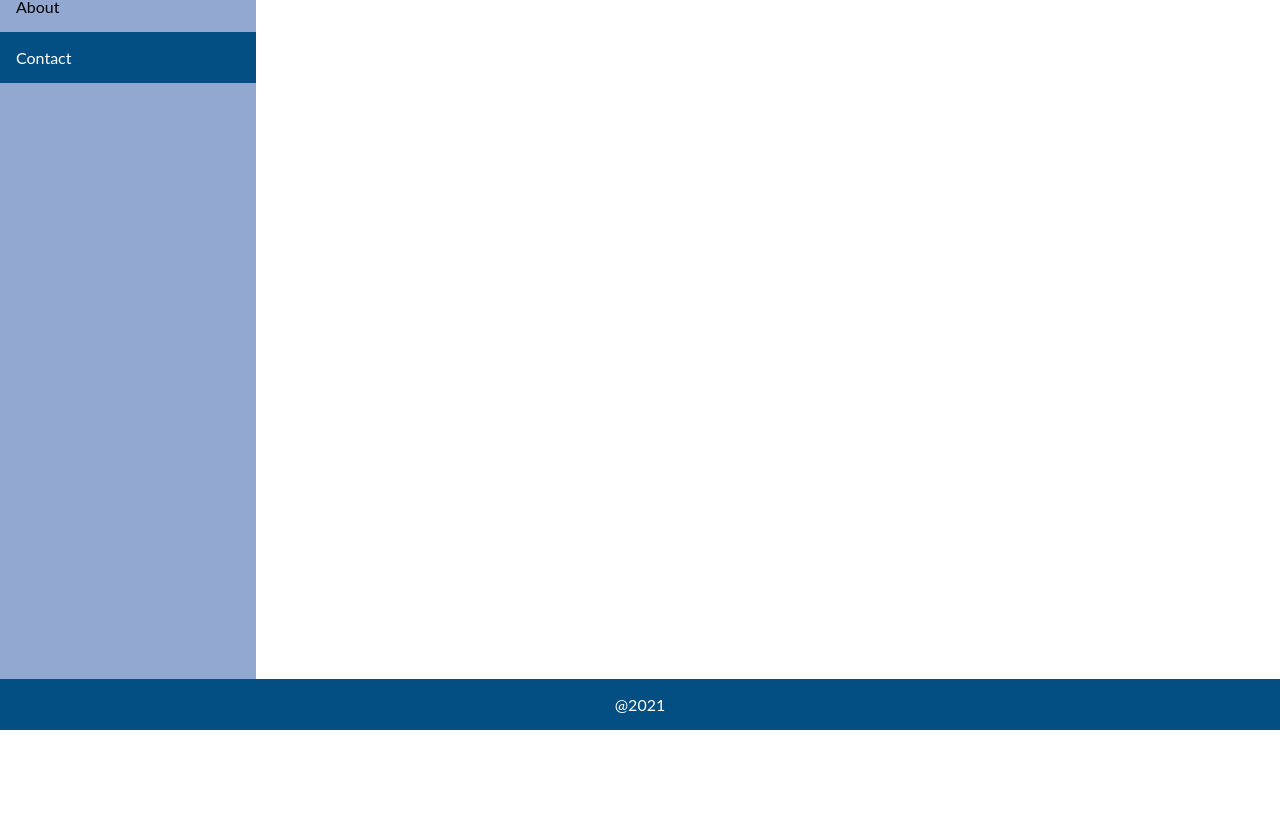
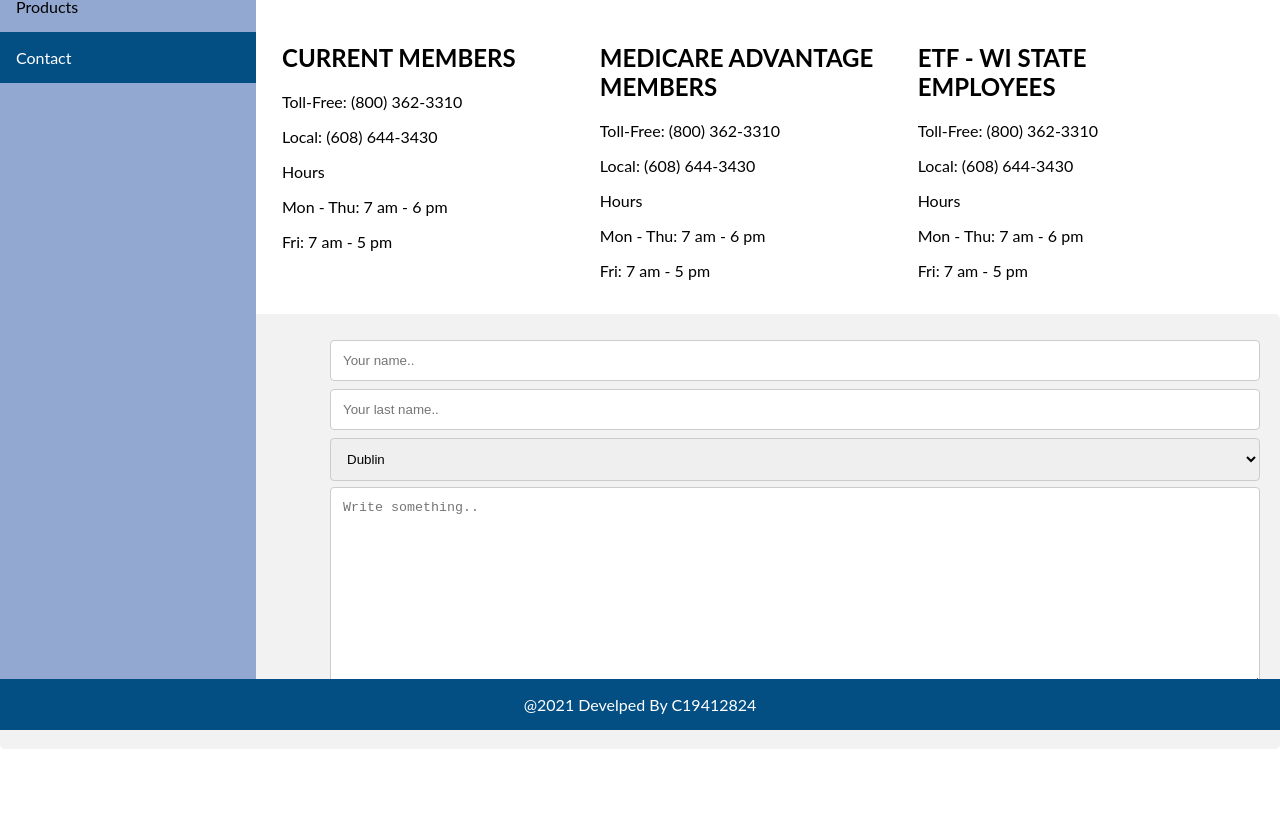
Before and after one commit to farhan-sqb/kosiakude, a plain HTML site: page contact.html in a window 1280 px wide. Shown: the part 70-895 px from the top of the page. Before the commit the page ends 800 px from the top, so only its background shows below. Drawn offline with Linux system fonts and the light colour scheme.

Commit message:
Add files via upload

```diff
--- a/contact.html
+++ b/contact.html
@@ -3,22 +3,96 @@
 <head>
     <title>Contact</title>
     <meta name="viewport" content="width=device-width, initial-scale=1.0">
-    <link rel="stylesheet" href="style.css" />
+    <link rel="stylesheet" href="style.css?v=1" />
 </head>
 <body>
 
 <div class="sidebar">
     <a href="index.html">Home</a>
-    <a href="about.html">About</a>
+    <a href="products.html">Products</a>
     <a class="active" href="contact.html">Contact</a>
 </div>
 
 <div class="content">
-    <h1>CONTACT PAGE</h1>
+    <h1>Contact Quartz</h1>
+
+    <div class="row">
+        <div class="column">
+          <h2>CURRENT MEMBERS</h2>
+          <p>Toll-Free: (800) 362-3310</p>
+          <p>Local: (608) 644-3430</p>
+          <p>Hours</p>
+          <p>Mon - Thu: 7 am - 6 pm</p>
+          <p>Fri: 7 am - 5 pm</p>
+        </div>
+        <div class="column">
+          <h2>MEDICARE ADVANTAGE MEMBERS</h2>
+          <p>Toll-Free: (800) 362-3310</p>
+          <p>Local: (608) 644-3430</p>
+          <p>Hours</p>
+          <p>Mon - Thu: 7 am - 6 pm</p>
+          <p>Fri: 7 am - 5 pm</p>
+        </div>
+        <div class="column">
+          <h2>ETF - WI STATE EMPLOYEES</h2>
+          <p>Toll-Free: (800) 362-3310</p>
+          <p>Local: (608) 644-3430</p>
+          <p>Hours</p>
+          <p>Mon - Thu: 7 am - 6 pm</p>
+          <p>Fri: 7 am - 5 pm</p>
+        </div>
+    </div>
 </div>
 
+<div class="container">
+    <form action="#">
+      <div class="row">
+        <div class="col-25">
+          <label for="fname">First Name</label>
+        </div>
+        <div class="col-75">
+          <input type="text" id="fname" name="firstname" placeholder="Your name..">
+        </div>
+      </div>
+      <div class="row">
+        <div class="col-25">
+          <label for="lname">Last Name</label>
+        </div>
+        <div class="col-75">
+          <input type="text" id="lname" name="lastname" placeholder="Your last name..">
+        </div>
+      </div>
+      <div class="row">
+        <div class="col-25">
+          <label for="country">Country</label>
+        </div>
+        <div class="col-75">
+          <select id="country" name="country">
+            <option value="dublin">Dublin</option>
+          </select>
+        </div>
+      </div>
+      <div class="row">
+        <div class="col-25">
+          <label for="subject">Subject</label>
+        </div>
+        <div class="col-75">
+          <textarea id="subject" name="subject" placeholder="Write something.." style="height:200px"></textarea>
+        </div>
+      </div>
+      <div class="row">
+        <input type="submit" value="Submit">
+      </div>
+    </form>
+  </div>
+
+  <div>&nbsp;</div>
+  <div>&nbsp;</div>
+  <div>&nbsp;</div>
+  <div>&nbsp;</div>
+
 <div class="footer">
-    <p>@2021</p>
+    <p>@2021 Develped By C19412824</p>
 </div>
 
 </body>
--- a/style.css
+++ b/style.css
@@ -55,6 +55,68 @@ text-align: center;
     border: 3px solid #034f84;
 }
 
+* {
+    box-sizing: border-box;
+}
+
+.column {
+float: left;
+width: 33.33%;
+padding: 10px;
+height: 300px;
+}
+
+.row:after {
+content: "";
+display: table;
+clear: both;
+}
+
+input[type=text], select, textarea {
+    width: 100%;
+    padding: 12px;
+    border: 1px solid #ccc;
+    border-radius: 4px;
+    resize: vertical;
+  }
+
+  label {
+    padding: 12px 12px 12px 0;
+    display: inline-block;
+  }
+
+  input[type=submit] {
+    background-color: #04AA6D;
+    color: white;
+    padding: 12px 20px;
+    border: none;
+    border-radius: 4px;
+    cursor: pointer;
+    float: right;
+  }
+
+  input[type=submit]:hover {
+    background-color: #45a049;
+  }
+
+  .container {
+    border-radius: 5px;
+    background-color: #f2f2f2;
+    padding: 20px;
+  }
+
+  .col-25 {
+    float: left;
+    width: 25%;
+    margin-top: 6px;
+  }
+
+  .col-75 {
+    float: left;
+    width: 75%;
+    margin-top: 6px;
+  }
+
 @media screen and (max-width: 700px) {
 .sidebar {
     width: 100%;
@@ -68,6 +130,10 @@ div.content {margin-left: 0; width: 90%;}
     position: relative;
     padding: 1px;
 }
+
+.column {
+    width: 100%;
+}
 }
 
 @media screen and (max-width: 400px) {
```
Also changed, not shown: index.html (+21 -4 lines), products.html (added, +58 -0 lines).
